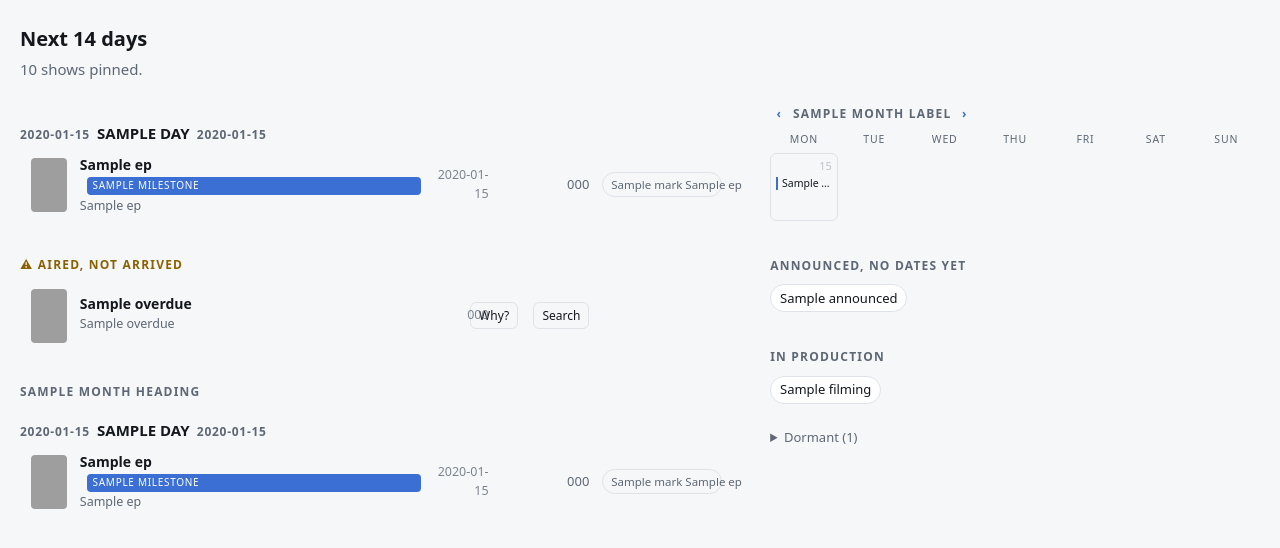
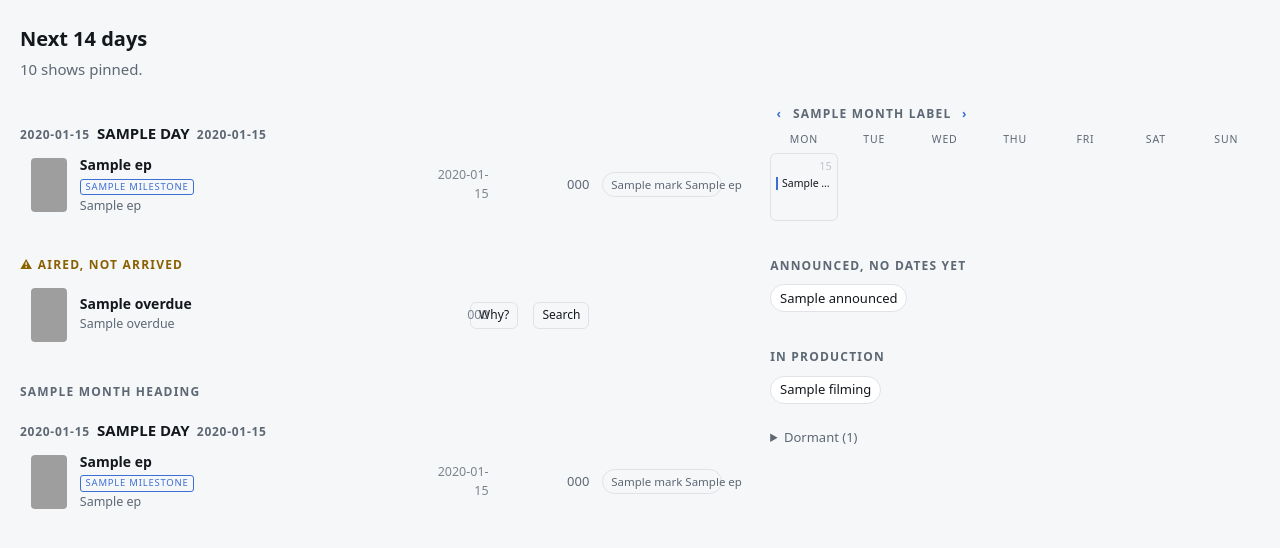
Before and after one commit to marctew/pinnarr, a Python web app: template app/templates/calendar.html in a window 1280 px wide. Shown: the part 52-600 px from the top of the page. Run offline with Jinja, Linux system fonts and the light colour scheme; the template is opened without the code that fills it: most values are stand-ins (such as "Sample title", 1, 10 or a date in 2020); grey boxes are pictures that could not be loaded.

Commit message:
Shrink the milestone badge, and poll the queue every minute
The badge sat inside .who, which is a flex column, so it stretched the whole
row and read as a banner across the episode rather than a label on it. It
shrinks to its text now and is outlined rather than filled, which is quieter
next to an episode title.

Queue polling moves from every five minutes to every minute. A progress
figure that updates every five is a screenshot rather than progress, and one
LAN call a minute costs nothing.

Co-Authored-By: Claude Opus 5 <noreply@anthropic.com>

```diff
--- a/app/jobs/__init__.py
+++ b/app/jobs/__init__.py
@@ -84,7 +84,9 @@ def build_scheduler() -> AsyncIOScheduler:
     # Often, and usually a no-op: it only acts once a batch has settled.
     scheduler.add_job(
         queue_sync.sync_queue,
-        CronTrigger(minute="*/5"),
+        # Every minute: a progress bar that updates every five is a
+        # screenshot, not progress. One LAN call a minute is cheap.
+        CronTrigger(minute="*"),
         id="sonarr_queue", replace_existing=True, max_instances=1, coalesce=True,
     )
     scheduler.add_job(
--- a/app/templates/base.html
+++ b/app/templates/base.html
@@ -229,9 +229,12 @@
   .ep .show { color: var(--ink); text-decoration: none; font-weight: 600; }
   .ep .show:hover { color: var(--accent); }
   .milestone {
-    font-size: 10px; text-transform: uppercase; letter-spacing: .07em;
-    padding: .1rem .35rem; border-radius: 4px; margin-left: .45rem;
-    background: var(--accent); color: #fff; vertical-align: middle;
+    /* .who is a flex column, so without this the badge stretches the full
+       width of the row and reads as a banner rather than a label. */
+    align-self: flex-start;
+    font-size: 9.5px; text-transform: uppercase; letter-spacing: .08em;
+    line-height: 1.5; padding: 0 .3rem; border-radius: 3px; margin-top: .12rem;
+    border: 1px solid var(--accent); color: var(--accent); background: none;
   }
   .ep .eptitle {
     color: var(--muted); font-size: 12.5px;
```
Also changed, not shown: SPEC.md (+1 -1 lines), tests/test_milestones.py (+19 -0 lines).
